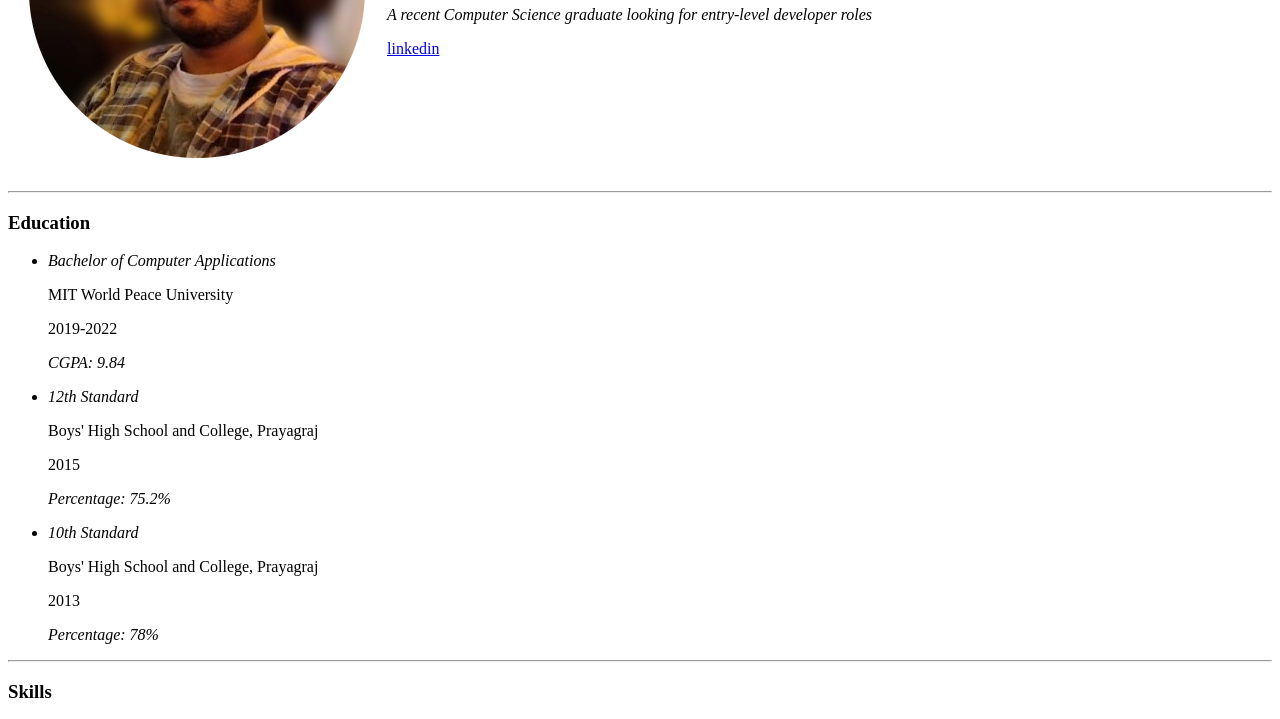
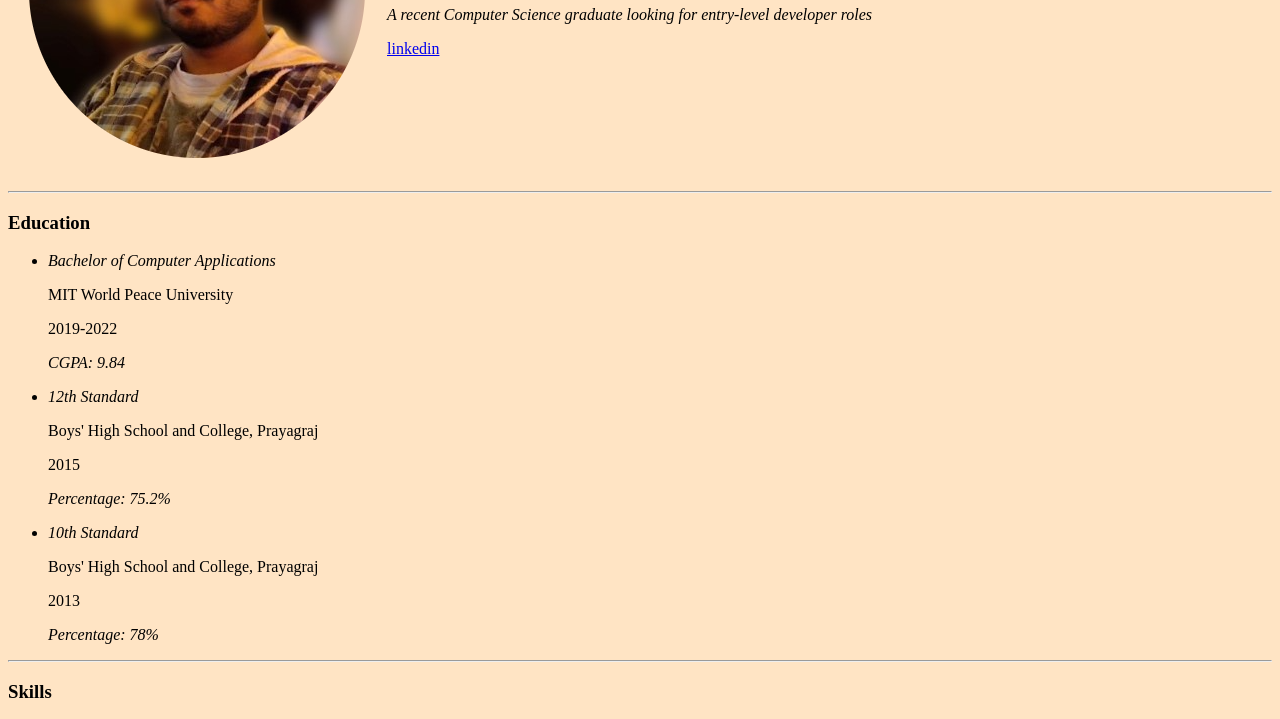
Before and after one commit to ritviksinha1/about, a plain HTML site: page index.html in a window 1280 px wide. Shown: the part 207-926 px from the top of the page. Drawn offline with Linux system fonts and the light colour scheme.

Commit message:
added background color

```diff
--- a/index.html
+++ b/index.html
@@ -5,7 +5,7 @@
     <meta name="viewport" content="width=device-width, initial-scale=1.0" />
     <title>Ritvik Sinha</title>
   </head>
-  <body>
+  <body style="background-color: bisque">
     <table cellspacing="20">
       <tr>
         <td><img src="ritvik-picture.png" alt="ritvik sinha picture" /></td>
```
